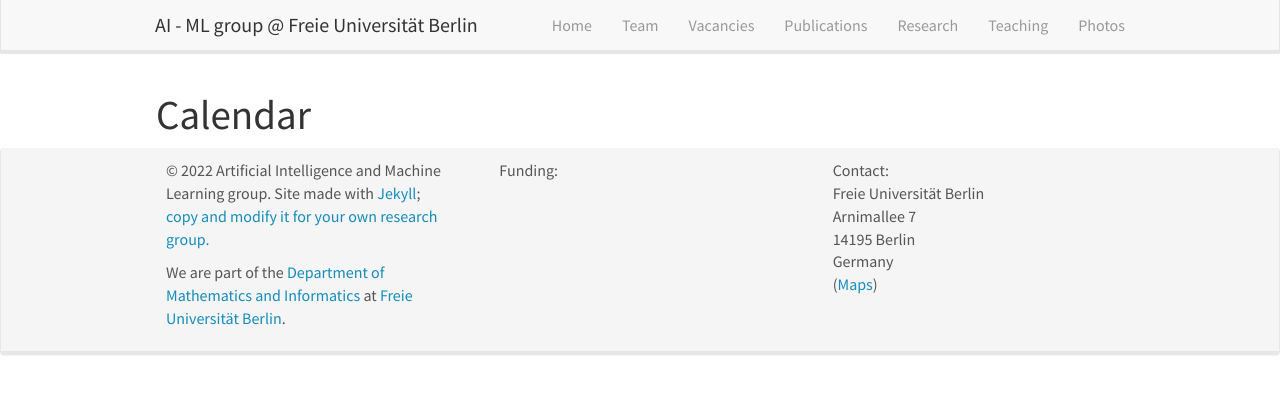
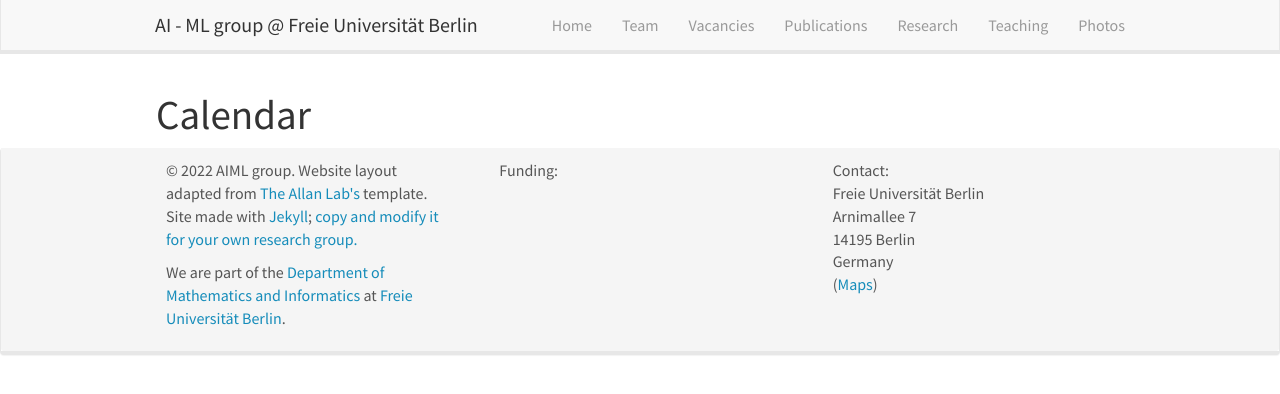
Before and after one commit to AIML-research/AIML-research.github.io, a Jekyll site: the page built from _pages/mini_lecture_series.md, in a window 1280 px wide. Shown: the top 394 px of the page. Built offline with Jekyll 4.4.1, drawn with Linux system fonts in a browser that asks for light colours; nearby versions of some CDN libraries.

Commit message:
Update footer.html

```diff
--- a/_includes/footer.html
+++ b/_includes/footer.html
@@ -4,7 +4,9 @@
 	  <div class="row">
 		<div class="col-sm-4">
 
-		  <p>&copy 2022 Artificial Intelligence and Machine Learning group. Site made with <a href="https://jekyllrb.com">Jekyll</a>;  <a href="{{ site.url }}{{ site.baseurl }}/aboutwebsite.html">copy and  modify it for your own research group.</a></p>
+			<p>&copy 2022 AIML group. Website layout adapted from <a href="http://www.allanlab.org/">The Allan Lab's</a> template.
+
+			  Site made with <a href="https://jekyllrb.com">Jekyll</a>;  <a href="{{ site.url }}{{ site.baseurl }}/aboutwebsite.html">copy and  modify it for your own research group.</a></p>
               <p>We are part of the <a href="https://www.mi.fu-berlin.de/en/index.html/">Department of Mathematics and Informatics</a> at <a href="https://www.fu-berlin.de/">Freie Universität Berlin</a>.</p>
 
 
```
